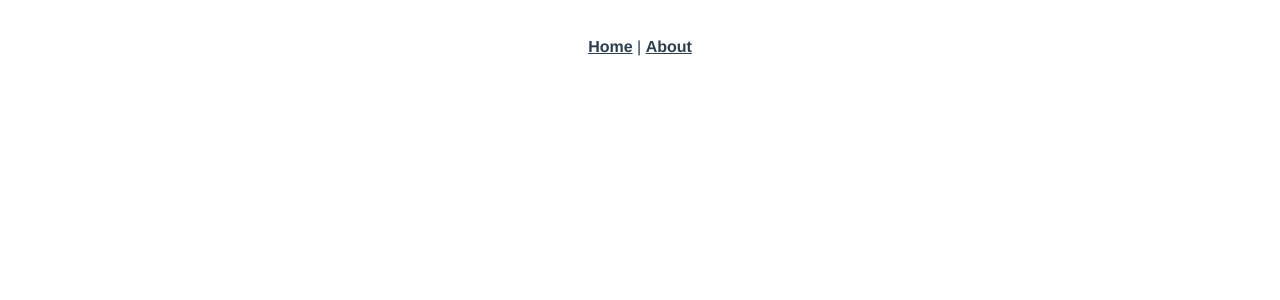
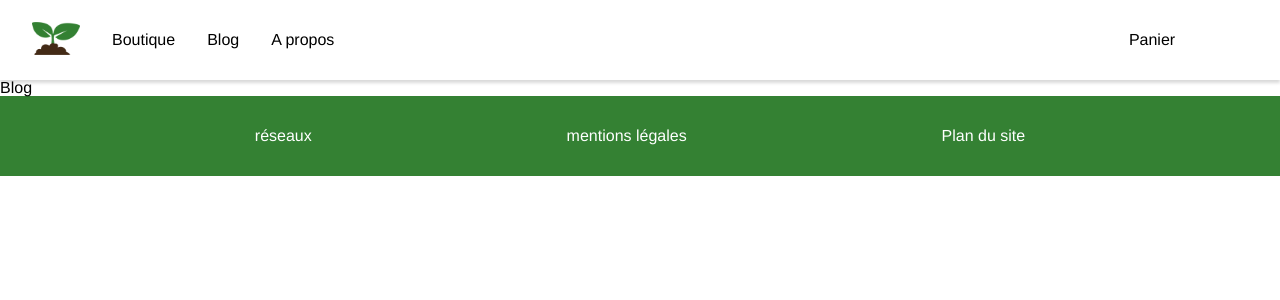
Before and after one commit to GuillaumePavic/la-graine, a Vue app: page /blog in a window 1280 px wide. Shown: the top 300 px of the page. Built offline with nearby package versions, Linux system fonts and the light colour scheme.

Commit message:
added routes, Header and Footer

```diff
--- a/public/index.html
+++ b/public/index.html
@@ -5,6 +5,7 @@
     <meta http-equiv="X-UA-Compatible" content="IE=edge">
     <meta name="viewport" content="width=device-width,initial-scale=1.0">
     <link rel="icon" href="<%= BASE_URL %>favicon.ico">
+    <link rel="stylesheet" href="/reset.css">
     <title><%= htmlWebpackPlugin.options.title %></title>
   </head>
   <body>
--- /dev/null
+++ b/public/reset.css
@@ -0,0 +1,80 @@
+/* http://meyerweb.com/eric/tools/css/reset/ v2.0 | 20110126 */
+
+html, body, div, span, applet, object, iframe,
+h1, h2, h3, h4, h5, h6, p, blockquote, pre,
+a, abbr, acronym, address, big, cite, code,
+del, dfn, em, img, ins, kbd, q, s, samp,
+small, strike, strong, sub, sup, tt, var,
+b, u, i, center,
+dl, dt, dd, ol, ul, li,
+fieldset, form, label, legend,
+table, caption, tbody, tfoot, thead, tr, th, td,
+article, aside, canvas, details, embed,
+figure, figcaption, footer, header, hgroup,
+menu, nav, output, ruby, section, summary,
+time, mark, audio, video {
+	margin: 0;
+	padding: 0;
+	border: 0;
+	font: inherit;
+	font-size: 100%;
+	vertical-align: baseline;
+}
+/* HTML5 display-role reset for older browsers */
+article, aside, details, figcaption, figure,
+footer, header, hgroup, menu, nav, section {
+  display: block;
+}
+
+body {
+	line-height: 1;
+}
+ol, ul {
+	list-style: none;
+}
+blockquote, q {
+	quotes: none;
+}
+
+blockquote::before, blockquote::after,
+q:before, q:after {
+	content: '';
+	content: none;
+}
+table {
+	border-collapse: collapse;
+	border-spacing: 0;
+}
+
+/* Reset perso */
+a, del, ins {
+  text-decoration: none;
+}
+a {
+  color: inherit;
+}
+
+label, button {
+  cursor: pointer;
+}
+
+html {
+  box-sizing: border-box
+}
+
+*, *::before, *::after {
+  box-sizing: inherit
+}
+
+input, button {
+  outline: 0;
+}
+
+code {
+	background-color: #ddd;
+	padding: 0.3em;
+}
+
+img {
+    max-width: 100%;
+}
--- a/src/App.vue
+++ b/src/App.vue
@@ -1,32 +1,26 @@
 <template>
   <div id="app">
-    <div id="nav">
-      <router-link to="/">Home</router-link> |
-      <router-link to="/about">About</router-link>
-    </div>
+    <Header />
     <router-view />
+    <Footer />
   </div>
 </template>
+
+<script>
+import Header from "@/components/Header.vue";
+import Footer from "@/components/Footer.vue"
+
+export default {
+  name: "App",
+  components: {
+    Header,
+    Footer,
+  },
+};
+</script>
 
 <style>
 #app {
   font-family: Avenir, Helvetica, Arial, sans-serif;
-  -webkit-font-smoothing: antialiased;
-  -moz-osx-font-smoothing: grayscale;
-  text-align: center;
-  color: #2c3e50;
-}
-
-#nav {
-  padding: 30px;
-}
-
-#nav a {
-  font-weight: bold;
-  color: #2c3e50;
-}
-
-#nav a.router-link-exact-active {
-  color: #42b983;
 }
 </style>
--- /dev/null
+++ b/src/components/Footer.vue
@@ -0,0 +1,30 @@
+<template>
+  <footer>
+    <section>réseaux</section>
+    <section>mentions légales</section>
+    <section>Plan du site</section>
+  </footer>
+</template>
+
+<script>
+export default {
+  name: "Footer",
+};
+</script>
+
+<style scoped>
+footer {
+  height: 10vh;
+  background-color: #348133;
+  color: #ffffff;
+  display: flex;
+  justify-content: space-evenly;
+}
+
+section {
+  height: 100%;
+  display: flex;
+  justify-content: center;
+  align-items: center;
+}
+</style>
--- /dev/null
+++ b/src/components/Header.vue
@@ -0,0 +1,54 @@
+<template>
+  <header>
+    <nav>
+      <ul>
+        <li><router-link to="/"><img src="@/assets/seedling.png" alt="logo seedling"></router-link></li>
+        <li><router-link to="/shop">Boutique</router-link></li>
+        <li><router-link to="/blog">Blog</router-link></li>
+        <li><router-link to="/about">A propos</router-link></li>
+      </ul>
+    </nav>
+    <aside>Panier</aside>
+  </header>
+</template>
+
+<script>
+export default {
+  name: "Header",
+};
+</script>
+
+<style scoped>
+header {
+  height: 10vh;
+  box-shadow: 0px 3px 3px 0px rgb(0 0 0 / 15%);
+  display: flex;
+}
+
+nav {
+  width: 80%;
+}
+
+aside {
+  width: 20%;
+  display: flex;
+  justify-content: center;
+  align-items: center;
+}
+
+ul {
+  display: flex;
+  height: 100%;
+}
+
+img {
+  width: 48px;
+}
+
+li {
+  margin-left: 32px;
+  display: flex;
+  justify-content: center;
+  align-items: center;
+}
+</style>
--- a/src/router/index.js
+++ b/src/router/index.js
@@ -1,6 +1,8 @@
 import Vue from "vue";
 import VueRouter from "vue-router";
 import Home from "../views/Home.vue";
+import Shop from "../views/Shop.vue";
+import Blog from "../views/Blog.vue";
 import About from "../views/About.vue";
 
 Vue.use(VueRouter);
@@ -10,6 +12,16 @@ const routes = [
     path: "/",
     name: "Home",
     component: Home,
+  },
+  {
+    path: "/shop",
+    name: "Shop",
+    component: Shop,
+  },
+  {
+    path: "/blog",
+    name: "Blog",
+    component: Blog,
   },
   {
     path: "/about",
--- /dev/null
+++ b/src/views/Blog.vue
@@ -0,0 +1,9 @@
+<template>
+  <div>Blog</div>
+</template>
+
+<script>
+export default {
+  name: "Blog",
+};
+</script>
--- a/src/views/Home.vue
+++ b/src/views/Home.vue
@@ -1,18 +1,11 @@
 <template>
-  <div class="home">
-    <img alt="Vue logo" src="../assets/logo.png" />
-    <HelloWorld msg="Welcome to Your Vue.js App" />
-  </div>
+  <div class="home">Home</div>
 </template>
 
 <script>
 // @ is an alias to /src
-import HelloWorld from "@/components/HelloWorld.vue";
 
 export default {
   name: "Home",
-  components: {
-    HelloWorld,
-  },
 };
 </script>
--- /dev/null
+++ b/src/views/Shop.vue
@@ -0,0 +1,9 @@
+<template>
+  <div>Shop</div>
+</template>
+
+<script>
+export default {
+  name: "Shop",
+};
+</script>
```
Also changed, not shown: src/assets/seedling.png (added), 1 other file (tests, documents, lock files or other folders).
